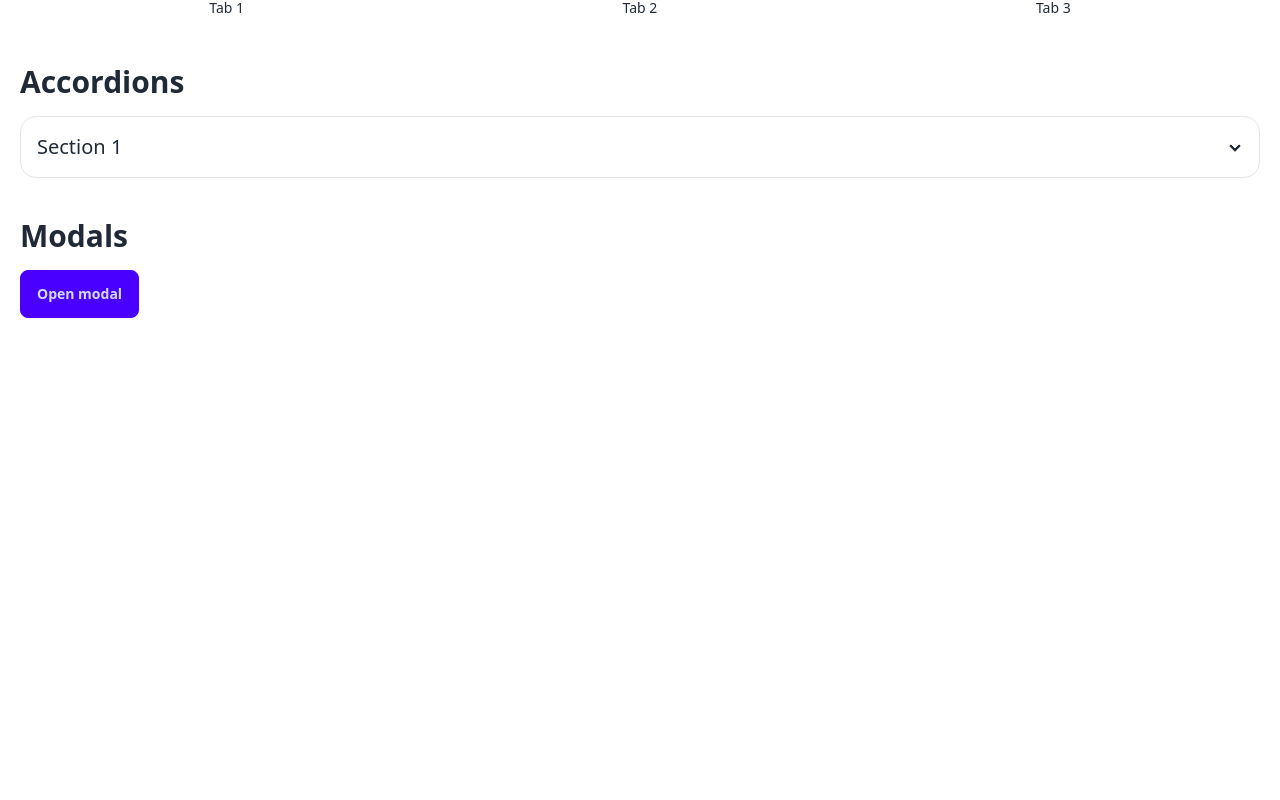
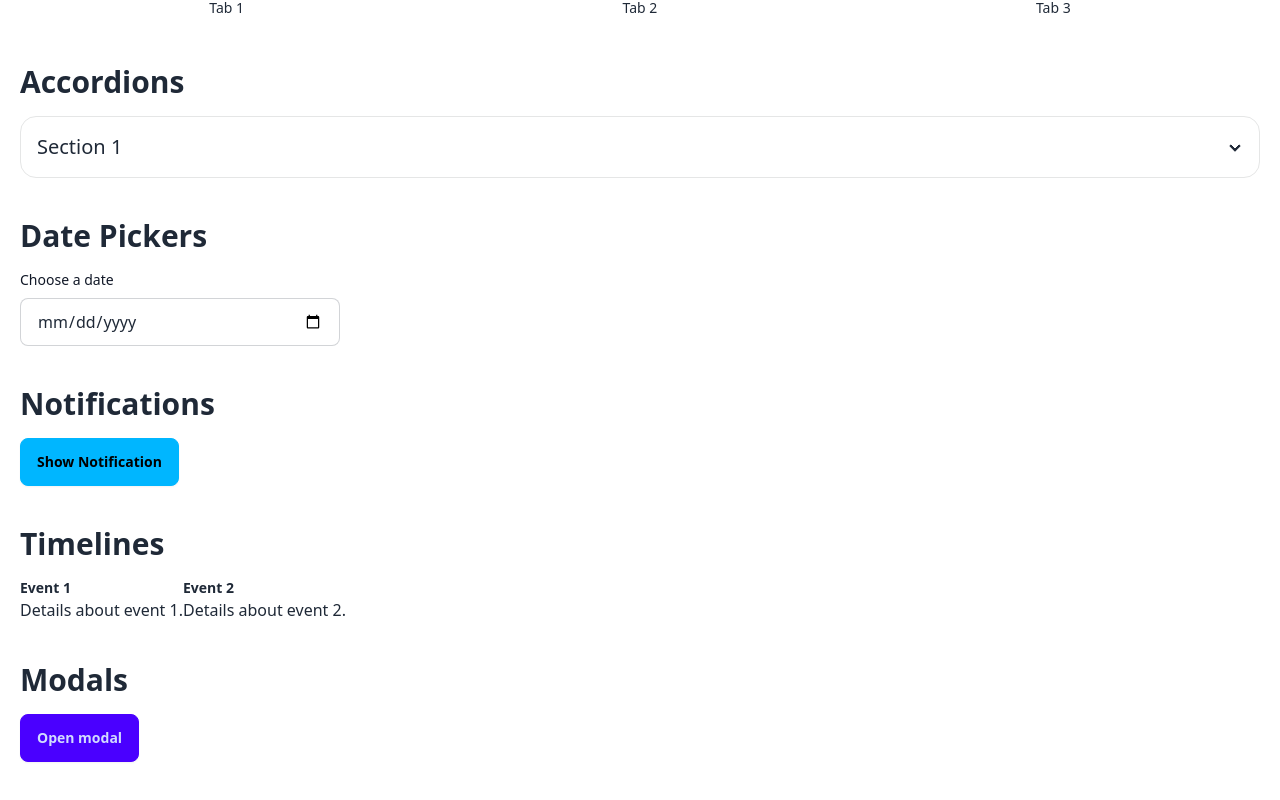
Before and after one commit to GPT-Engineer-App/web-components-library, a React (Vite) app: page / in a window 1280 px wide. Shown: the part 1707-2507 px from the top of the page. Before the commit the page ends 2085 px from the top, so only its background shows below. Built offline with nearby package versions, Linux system fonts and the light colour scheme.

Commit message:
Added sections for Date Pickers, Notifications, and Timelines to the React component library website, each styled with Tailwind CSS and DaisyUI. These additions include example usages and brief descriptions.

```diff
--- a/src/App.jsx
+++ b/src/App.jsx
@@ -144,6 +144,45 @@ function App() {
       </section>
 
       <section className="mb-10">
+        <h2 className="text-3xl font-semibold mb-4">Date Pickers</h2>
+        <div>
+          <label htmlFor="date-picker" className="block mb-2 text-sm font-medium text-gray-900 dark:text-gray-300">
+            Choose a date
+          </label>
+          <input type="date" id="date-picker" className="input input-bordered w-full max-w-xs" />
+        </div>
+      </section>
+
+      <section className="mb-10">
+        <h2 className="text-3xl font-semibold mb-4">Notifications</h2>
+        <div>
+          <button className="btn btn-info" onClick={() => alert("This is a notification!")}>
+            Show Notification
+          </button>
+        </div>
+      </section>
+
+      <section className="mb-10">
+        <h2 className="text-3xl font-semibold mb-4">Timelines</h2>
+        <div className="timeline">
+          <div className="timeline-item">
+            <div className="timeline-marker"></div>
+            <div className="timeline-content">
+              <p className="text-sm font-semibold">Event 1</p>
+              <p>Details about event 1.</p>
+            </div>
+          </div>
+          <div className="timeline-item">
+            <div className="timeline-marker"></div>
+            <div className="timeline-content">
+              <p className="text-sm font-semibold">Event 2</p>
+              <p>Details about event 2.</p>
+            </div>
+          </div>
+        </div>
+      </section>
+
+      <section className="mb-10">
         <h2 className="text-3xl font-semibold mb-4">Modals</h2>
         <div>
           <label htmlFor="my-modal" className="btn modal-button btn-primary">
```
